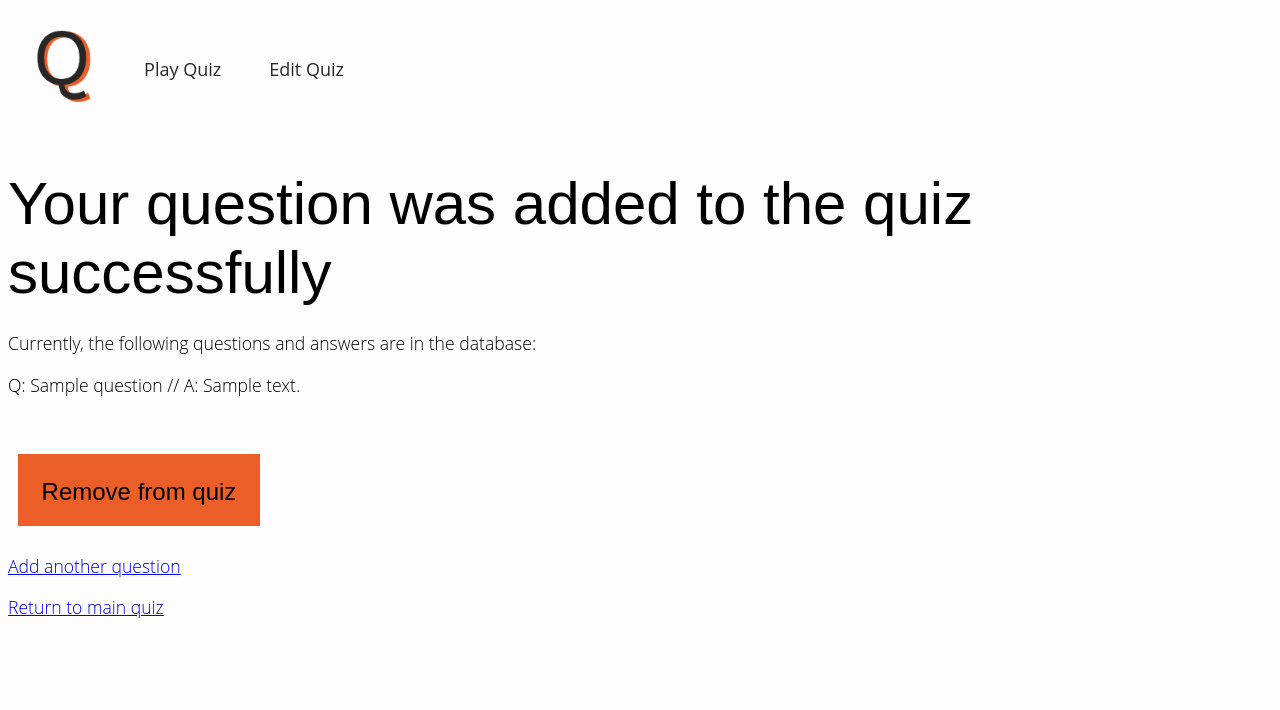
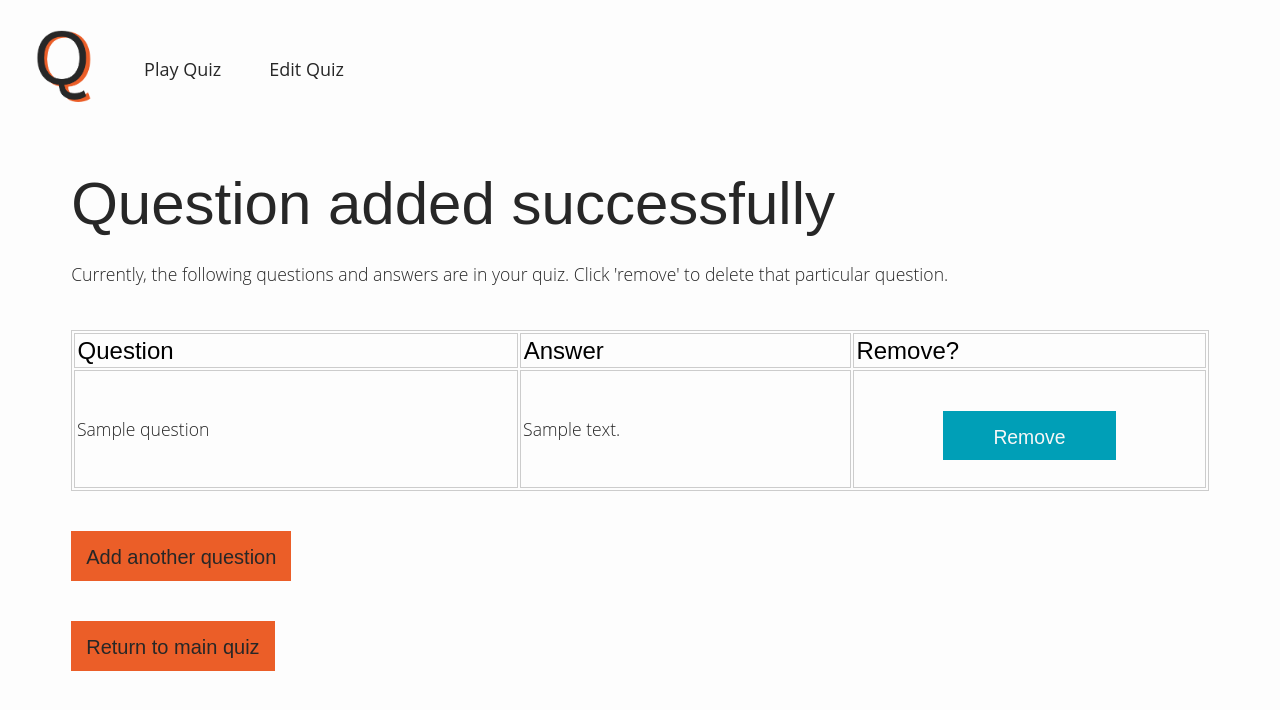
Before and after one commit to cjmarshall94/quiz-app, a Flask app: page /success in a window 1280 px wide. Shown: the top 710 px of the page. Run offline with Flask 2, Linux system fonts and the light colour scheme; tables that the repository leaves empty hold one stand-in row (values such as "Sample post").

Commit message:
Front end adjustments for quiz editing functionality

```diff
--- a/app/routes.py
+++ b/app/routes.py
@@ -50,11 +50,11 @@ def show_result():
 		# Apply styling to highlight correct / wrong answers
 		def identify_correct_answer(row):
 			if row["Correct Answer"] == row["Your Answer"]:
-				return ['background-color: green']*3
+				return ['background-color: #D7FFD4']*3
 			else:
-				return ['background-color: red']*3
+				return ['background-color: #FFDEDE']*3
 
-		results_table_html = results_table.style.apply(identify_correct_answer, axis=1).render()
+		results_table_html = results_table[["Question", "Correct Answer", "Your Answer"]].style.apply(identify_correct_answer, axis=1).hide_index().render()
 
 		return render_template("results.html", results_table_html=results_table_html)
 
--- a/app/static/css/main.css
+++ b/app/static/css/main.css
@@ -16,12 +16,14 @@ h1 {
 	font-weight: 300;
 	font-size: 3.75em;
 	margin-bottom: 0.4em;
+	color: #272727;
 }
 
 h2 {
 	font-family: Work Sans, sans-serif;
 	font-weight: 500;
 	font-size: 1.5em;
+	color: #272727;
 }
 
 p {
@@ -29,10 +31,17 @@ p {
 	margin-bottom: 0px;
 	font-size: 1.1em;
 	font-weight: 300;
+	color: #272727;
 }
 
-form {
-	padding: 0.6em;
+a {
+	text-decoration: none;
+	color: #272727;
+}
+
+input {
+	width: 100%;
+	margin-bottom: 1.3em;
 }
 
 input[type="text"], textarea {
@@ -41,7 +50,7 @@ input[type="text"], textarea {
 	border-bottom: 1px solid #cccccc;
 	height: 1.75em;
 	font-family: Open Sans, sans-serif;
-	padding: 0.5em;
+	padding: 0.5em 0em 0.5em 0.5em;
 	font-size: 1.1em;
 	font-weight: 300;
 	}
@@ -51,15 +60,28 @@ input[type=text]:focus{
   border: none;
 }
 
-input[type="submit"], textarea {
+input[type="submit"], textarea, button {
 	background-color: #EB5E28;
 	border: none;
-	padding: 1em;
-	height: 3em;
+	padding: 0.75em;
+	height: 2.5em;
 	margin-top: 2em;
 	font-family: Work Sans, sans-serif;
-	font-weight: 500;
-	font-size: 1.5em;
+	font-weight: 400;
+	font-size: 1.25em;
+	text-decoration: none;
+	color: #272727;
+}
+
+
+.quiz {
+	margin-left: 5%;
+	margin-right: 5%;
+}
+
+
+.tagline {
+	margin-bottom: 2.5em;
 }
 
 /*-----------------------------------------------------------*/
@@ -103,29 +125,82 @@ input[type="submit"], textarea {
 /*-----------------------------------------------------------*/
 /*-----------------------------------------------------------*/
 
-/* MAIN QUIZ PAGE */
+/* RESULTS PAGE */
 
 /*-----------------------------------------------------------*/
 /*-----------------------------------------------------------*/
 
-#quiz {
+#results-content {
 	margin-left: 5%;
 	margin-right: 5%;
 }
 
-#quiz-body input {
+table {
 	width: 100%;
-	margin-bottom: 1.3em;
 }
 
-#quiz-tagline {
-	padding-left: 0.5em;
-	margin-bottom: 0.5em;
+th, td {
+  padding: 0.1em;
+  text-align: left;
 }
 
-#results-content {
-	display: flex;              /* establish flex container */
-    flex-direction: column;     /* stack flex items vertically */
-    justify-content: center;    /* center items vertically, in this case */
-    align-items: center;        /* center items horizontally, in this case */
+th {
+	font-family: Work Sans, sans-serif;
+	font-weight: 500;
+	font-size: 1.5em;
 }
+
+td {
+	font-family: Open Sans, sans-serif;
+	margin-bottom: 0px;
+	font-size: 1.1em;
+	font-weight: 300;
+}
+
+
+/*-----------------------------------------------------------*/
+/*-----------------------------------------------------------*/
+
+/* NEW QUESTION PAGE */
+
+/*-----------------------------------------------------------*/
+/*-----------------------------------------------------------*/
+
+#new-question {
+	margin-left: 5%;
+	margin-right: 5%;
+}
+
+
+/*-----------------------------------------------------------*/
+/*-----------------------------------------------------------*/
+
+/* EDIT QUIZ PAGE */
+
+/*-----------------------------------------------------------*/
+/*-----------------------------------------------------------*/
+
+#remove-question {
+	width: 50%;
+	margin-left: 25%;
+}
+
+#remove-question input[type="submit"] {
+	width: 100%;
+	background-color: #009FB7;
+	color: #f7f7f7;
+	font-weight: 300;
+	font-size: 1.1em;
+}
+
+#edit-question-table, tr, td, th {
+	border: 1px solid #ccc;
+}
+
+#edit-question-table td {
+	font-family: Open Sans, sans-serif;
+	margin-bottom: 0px;
+	font-size: 1.1em;
+	font-weight: 300;
+	color: #272727;
+}
--- a/app/templates/success.html
+++ b/app/templates/success.html
@@ -9,25 +9,50 @@
 
 {% block body %}
 
-	<h1>Your question was added to the quiz successfully</h1>
+	<div class="quiz">
 
-	<p>Currently, the following questions and answers are in the database:</p>
+		<h1>Question added successfully</h1>
 
-	{% for question in questions %}
+		<p class="tagline">Currently, the following questions and answers are in your quiz. Click 'remove' to delete that particular question.</p>
 
-		<p>Q: {{ question.question }} // A: {{ question.answer }}</p>
+		<table id="edit-question-table">
 
-		<form method="POST" action="./delete">
+			<tr>
+				<th>Question</th>
+				<th>Answer</th>
+				<th>Remove?</th>
+			</tr>
 
-			<input type="hidden" value="{{ question.question }}" name="question">
-			<input type="submit" value="Remove from quiz">
+			{% for question in questions %}
 
-		</form>
+				<tr>
 
-	{% endfor %}
+					<td>{{ question.question }}</td>
+					<td>{{ question.answer }}</td>
+					<td>
 
-	<p><a href="/edit">Add another question</a></p>
+						<form method="POST" action="./delete">
 
-	<p><a href="/">Return to main quiz</a></p>
+							<input type="hidden" value="{{ question.question }}" name="question">
+
+							<div id="remove-question">
+								<input type="submit" value="Remove">
+							</div>
+
+						</form>
+
+					</td>
+
+				</tr>
+
+			{% endfor %}
+
+		</table>
+
+		<button><a href="/edit">Add another question</a></button><br>
+
+		<button><a href="/">Return to main quiz</a></button><br>
+
+	</div>
 
 {% endblock %}
```
Also changed, not shown: app/templates/edit.html (+14 -7 lines), app/templates/main.html (+4 -4 lines), app/templates/results.html (+3 -5 lines), app.db.
